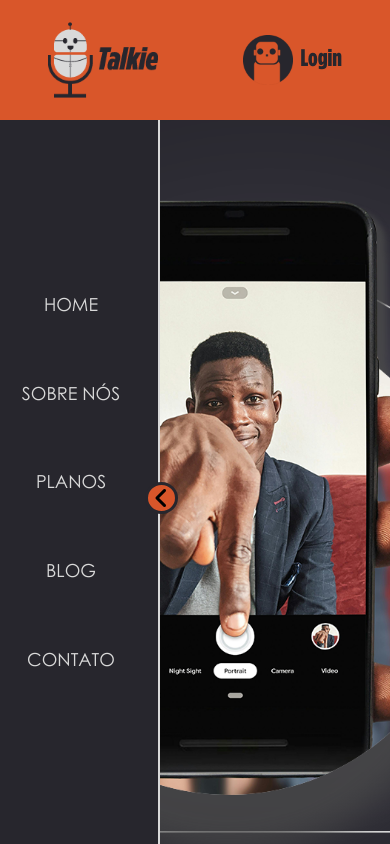
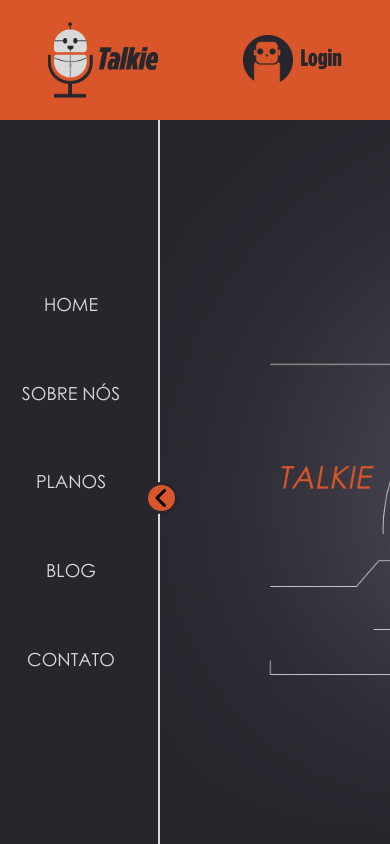
Before and after one commit to Mitisuaki/Angular-Components-Challenge-MXM-, an Angular app: page / in a window 390 px wide. Built offline with nearby package versions, Linux system fonts and the light colour scheme.

Commit message:
added responsivity to start-body

```diff
--- a/src/app/components/bodies/start-body/start-body.component.css
+++ b/src/app/components/bodies/start-body/start-body.component.css
@@ -4,8 +4,15 @@
   background-position: center;
   background-size: cover;
   align-items: center;
+  width: auto;
+
 }
 
-img{
-  width: auto;
+.img-fluid{
+  max-width: 100%;
+  height: auto;
 }
+
+#start-body-img{
+  min-width: 768px;
+}
--- a/src/app/components/bodies/start-body/start-body.component.html
+++ b/src/app/components/bodies/start-body/start-body.component.html
@@ -1,3 +1,5 @@
-<div id="start-body" class="d-flex justify-content-center">
-  <img  ngSrc="assets/start-bg_sem_fundo.png" height="800" width="700" alt="Click photo">
+<div id="start-body" class="container-fluid d-inline-flex d-md-flex justify-content-center">
+  <div id="start-body-img" class="d-flex align-content-center mt-5 mt-md-0">
+    <img  ngSrc="assets/start-bg_sem_fundo.png" height="800" width="1400" alt="Click photo" class="img-fluid">
+  </div>
 </div>
```
